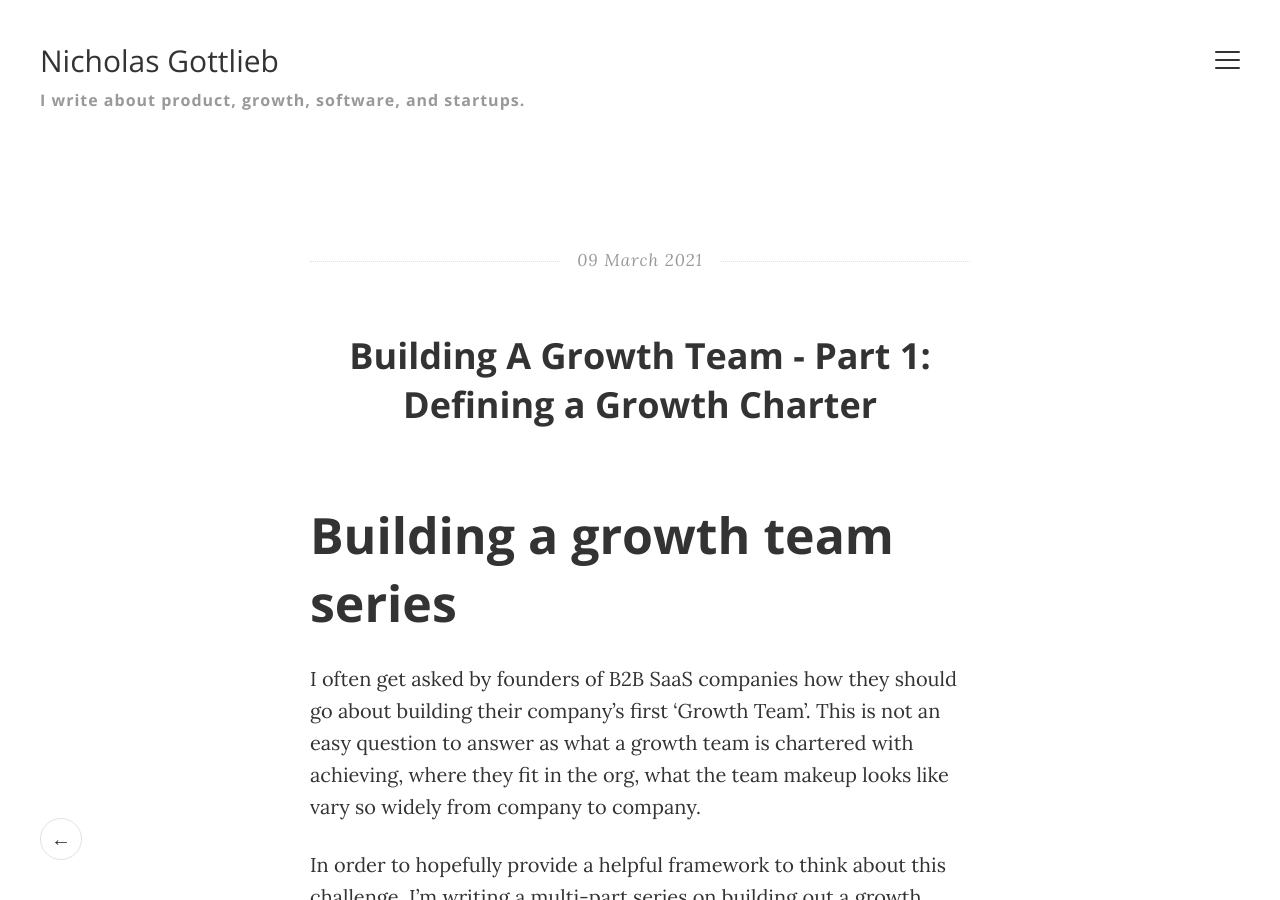
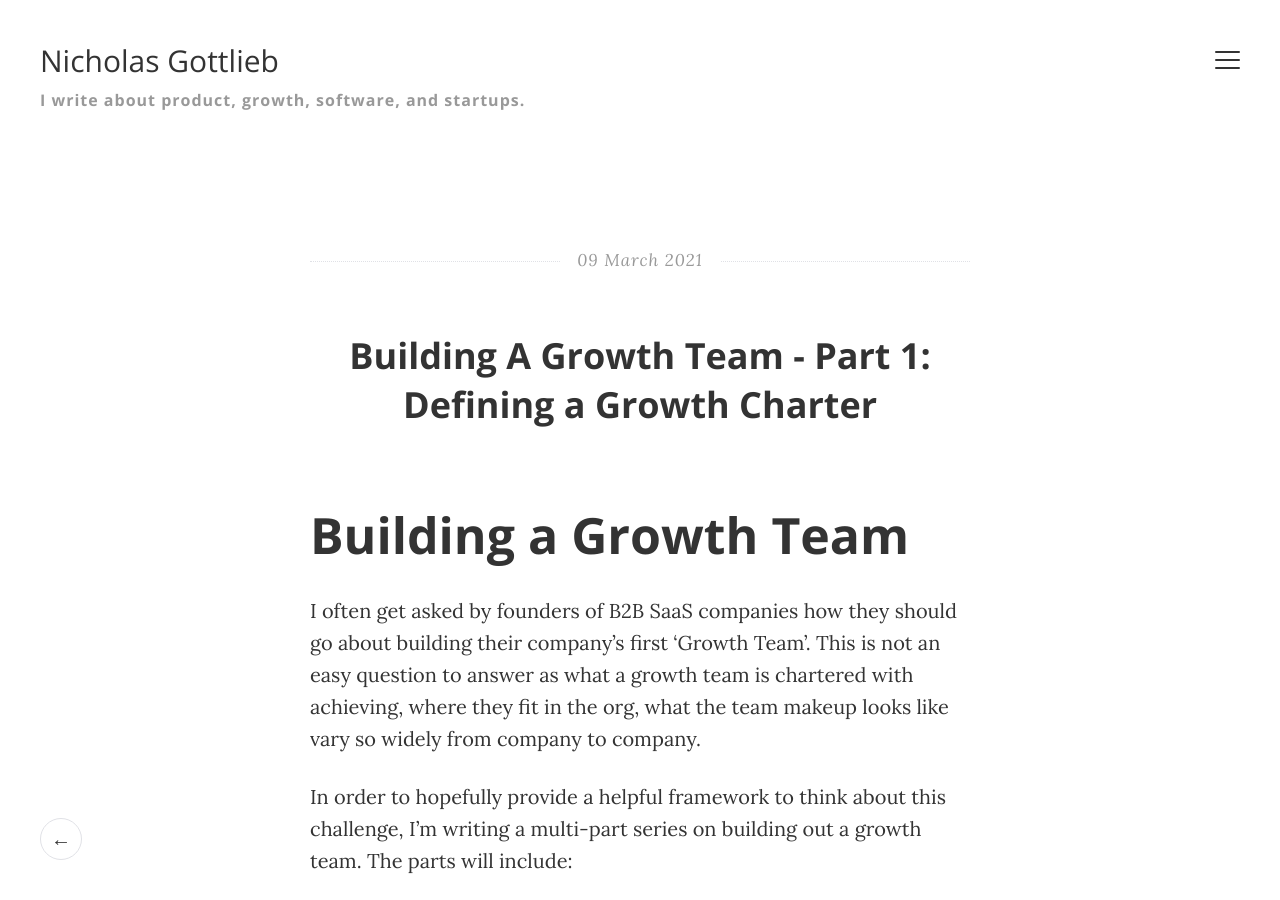
Before and after one commit to worldsoup/worldsoup.github.io, a Jekyll site: the page built from _posts/2021-03-09-defining-a-growth-charter.md, in a window 1280 px wide and 900 px high. Built offline with Jekyll 4.4.1, drawn with Linux system fonts in a browser that asks for light colours.

Commit message:
Update 2021-03-09-defining-a-growth-charter.md

```diff
--- a/_posts/2021-03-09-defining-a-growth-charter.md
+++ b/_posts/2021-03-09-defining-a-growth-charter.md
@@ -4,7 +4,7 @@ title:  "Building A Growth Team - Part 1: Defining a Growth Charter"
 date:   2021-03-09 16:57:51
 ---
 
-# Building a growth team series
+# Building a Growth Team
 
 I often get asked by founders of B2B SaaS companies how they should go about building their company’s first ‘Growth Team’. This is not an easy question to answer as what a growth team is chartered with achieving, where they fit in the org, what the team makeup looks like vary so widely from company to company.
 
```
